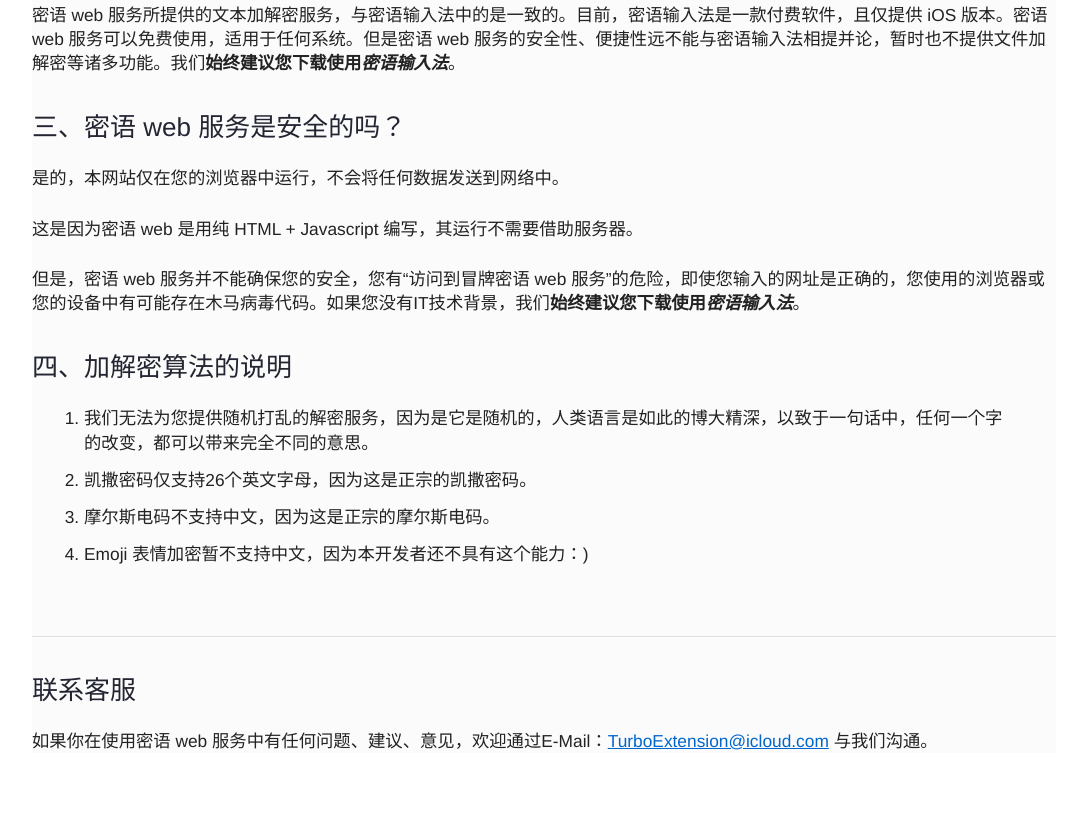
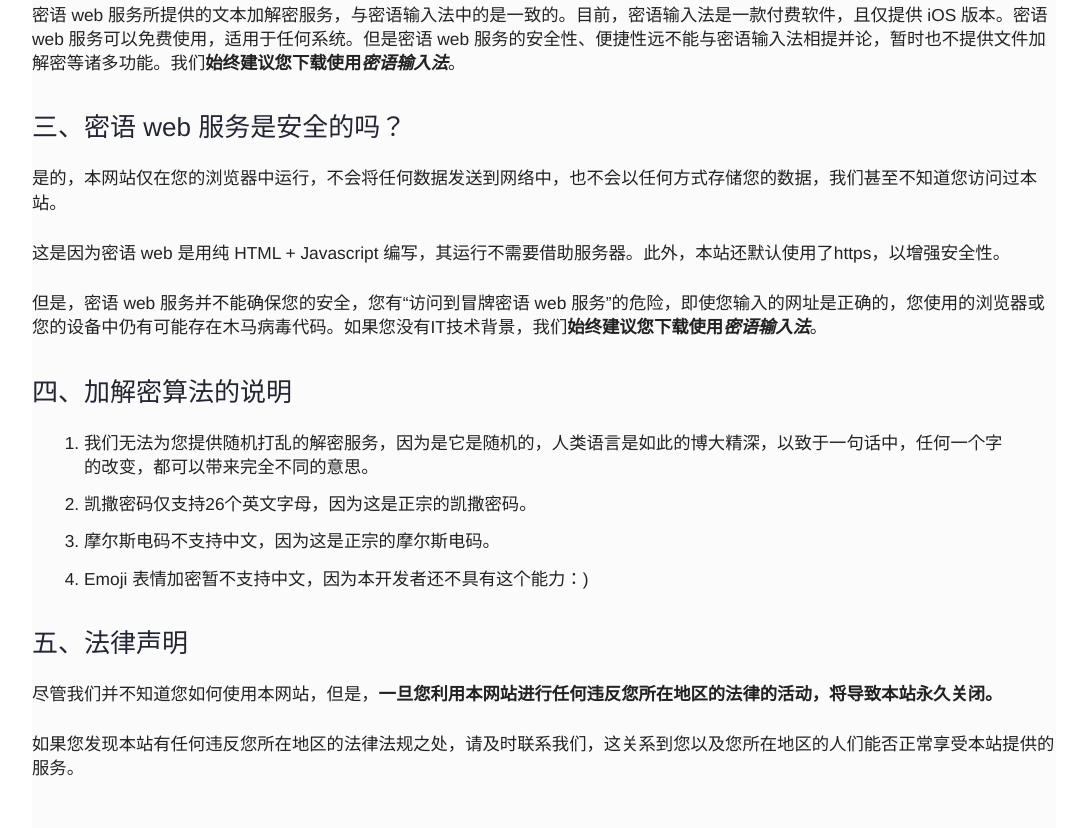
Before and after one commit to ExTEnS10N/hole-for-web, a plain HTML site: page about.html in a window 1280 px wide. Shown: the part 272-1100 px from the top of the page, without its empty margins (96-1181 px from the left). Drawn offline with Linux system fonts and the light colour scheme.

Commit message:
update about

```diff
--- a/about.html
+++ b/about.html
@@ -28,11 +28,11 @@
 
 		<h3>三、密语 web 服务是安全的吗？</h3>
 
-		<p>是的，本网站仅在您的浏览器中运行，不会将任何数据发送到网络中。 </p>
+		<p>是的，本网站仅在您的浏览器中运行，不会将任何数据发送到网络中，也不会以任何方式存储您的数据，我们甚至不知道您访问过本站。</p>
 
-		<p>这是因为密语 web 是用纯 HTML + Javascript 编写，其运行不需要借助服务器。</p>
+		<p>这是因为密语 web 是用纯 HTML + Javascript 编写，其运行不需要借助服务器。此外，本站还默认使用了https，以增强安全性。</p>
 
-		<p>但是，密语 web 服务并不能确保您的安全，您有“访问到冒牌密语 web 服务”的危险，即使您输入的网址是正确的，您使用的浏览器或您的设备中有可能存在木马病毒代码。如果您没有IT技术背景，我们<strong>始终建议您下载使用<em>密语输入法</em></strong>。</p>
+		<p>但是，密语 web 服务并不能确保您的安全，您有“访问到冒牌密语 web 服务”的危险，即使您输入的网址是正确的，您使用的浏览器或您的设备中仍有可能存在木马病毒代码。如果您没有IT技术背景，我们<strong>始终建议您下载使用<em>密语输入法</em></strong>。</p>
 
 		<h3>四、加解密算法的说明</h3>
 
@@ -43,6 +43,11 @@
 			<li>Emoji 表情加密暂不支持中文，因为本开发者还不具有这个能力：) </li>
 		</ol>
 
+		<h3>五、法律声明</h3>
+
+		<p>尽管我们并不知道您如何使用本网站，但是，<strong>一旦您利用本网站进行任何违反您所在地区的法律的活动，将导致本站永久关闭。</strong></p>
+		<p>如果您发现本站有任何违反您所在地区的法律法规之处，请及时联系我们，这关系到您以及您所在地区的人们能否正常享受本站提供的服务。</p>
+
 		<hr />
 
 		<h3>联系客服</h3>
```
